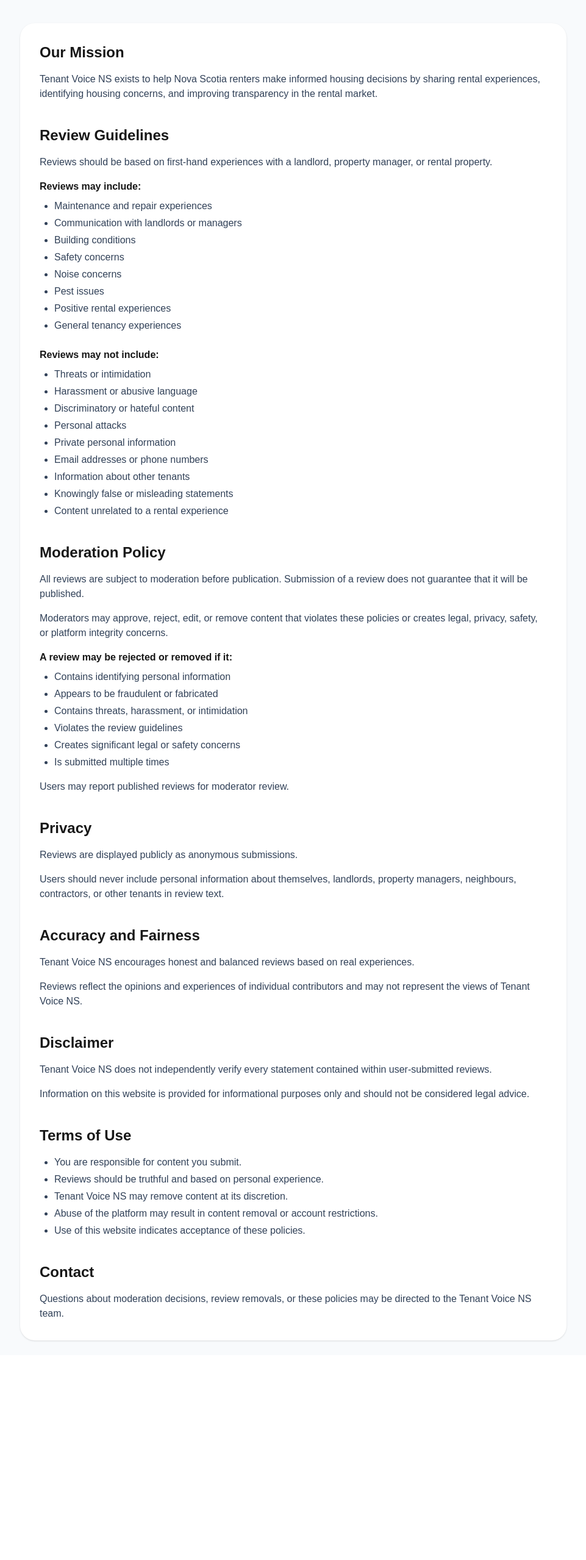
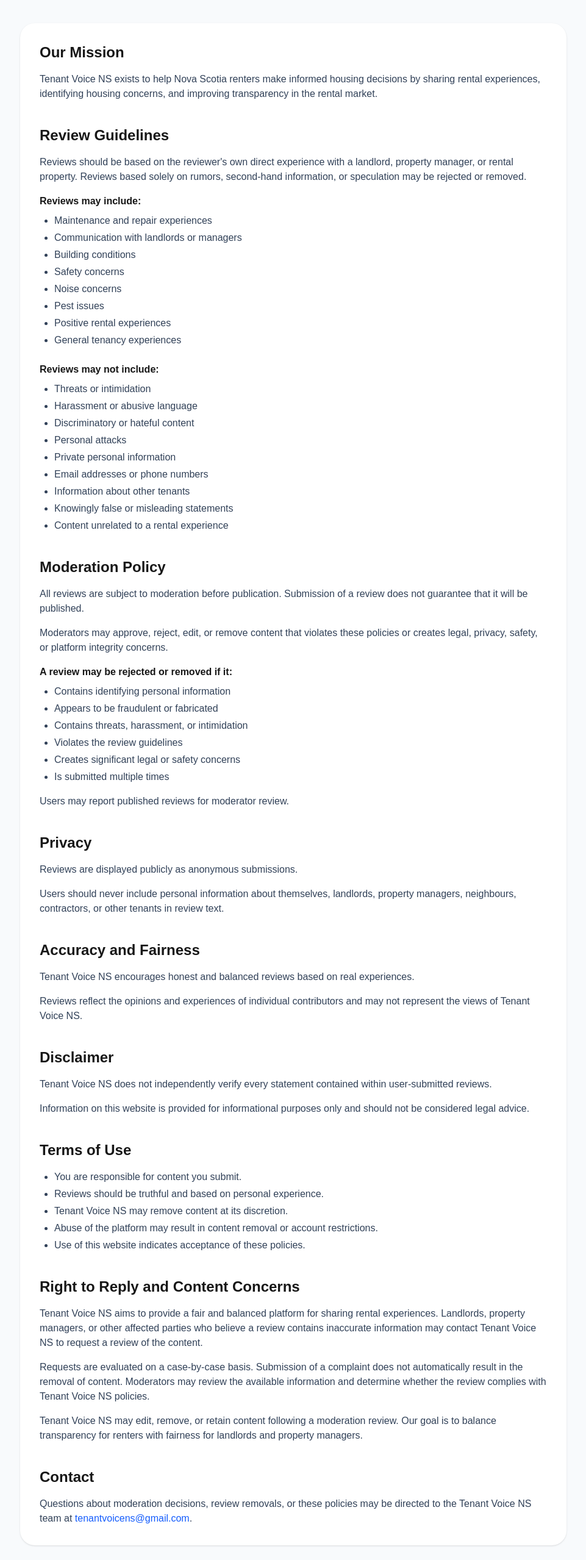
Before and after one commit to tenantvoicens-emma/tenant-voice-ns, a Next.js app in the folder tenant-voice-app/: page /policies in a window 1280 px wide. Shown: the part 106-2664 px from the top of the page at 61% size, without its empty margins (159-1120 px from the left). Before the commit the page ends 2328 px from the top, so only its background shows below. Built offline with nearby package versions, Linux system fonts and the light colour scheme.

Commit message:
fixed policies page and included email to team link

```diff
--- a/tenant-voice-app/app/policies/page.tsx
+++ b/tenant-voice-app/app/policies/page.tsx
@@ -37,8 +37,10 @@ export default function PoliciesPage() {
             </h2>
 
             <p className="text-slate-700 mb-4">
-              Reviews should be based on first-hand experiences with a
-              landlord, property manager, or rental property.
+               Reviews should be based on the reviewer's own direct experience
+               with a landlord, property manager, or rental property. Reviews
+               based solely on rumors, second-hand information, or speculation
+               may be rejected or removed.
             </p>
 
             <h3 className="font-semibold mb-2">
@@ -72,6 +74,7 @@ export default function PoliciesPage() {
               <li>Content unrelated to a rental experience</li>
             </ul>
           </section>
+
 
           <section>
             <h2 className="text-2xl font-bold mb-4">
@@ -185,14 +188,48 @@ export default function PoliciesPage() {
           </section>
 
           <section>
+
+          <h2 className="text-2xl font-bold mb-4">
+            Right to Reply and Content Concerns
+          </h2>
+
+          <p className="text-slate-700 mb-4">
+            Tenant Voice NS aims to provide a fair and balanced platform for
+            sharing rental experiences. Landlords, property managers, or other
+            affected parties who believe a review contains inaccurate
+            information may contact Tenant Voice NS to request a review of the
+            content.
+          </p>
+
+            <p className="text-slate-700 mb-4">
+              Requests are evaluated on a case-by-case basis. Submission of a
+              complaint does not automatically result in the removal of content.
+              Moderators may review the available information and determine
+              whether the review complies with Tenant Voice NS policies.
+            </p>
+
+            <p className="text-slate-700">
+              Tenant Voice NS may edit, remove, or retain content following a
+              moderation review. Our goal is to balance transparency for renters
+              with fairness for landlords and property managers.
+            </p>
+</section>
+
+          <section>
             <h2 className="text-2xl font-bold mb-4">
               Contact
             </h2>
 
-            <p className="text-slate-700">
+             <p className="text-slate-700">
               Questions about moderation decisions, review removals, or
               these policies may be directed to the Tenant Voice NS
-              team.
+              team at{' '}
+              <a
+                href="mailto:tenantvoicens@gmail.com"
+                className="text-blue-600 hover:text-blue-700 hover:underline"
+              >
+                tenantvoicens@gmail.com
+              </a>.
             </p>
           </section>
 
```
